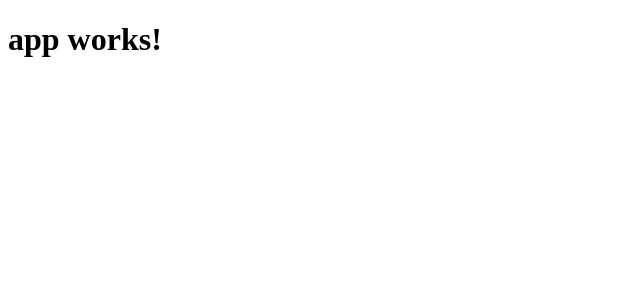
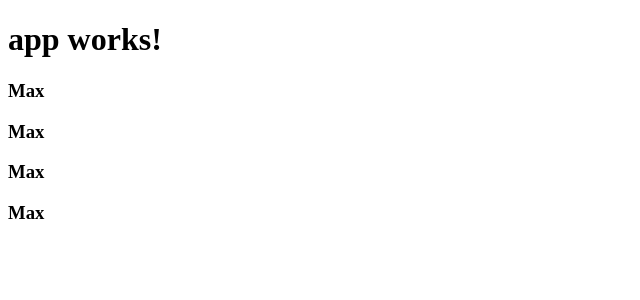
Before and after one commit to leonwatson2/Angular-4-Essentials, an Angular app: page / in a window 1280 px wide. Shown: the top 300 px of the page, without its empty margins (0-640 px from the left). Built offline with nearby package versions, Linux system fonts and the light colour scheme.

Commit message:
Creating Components

```diff
--- a/package.json
+++ b/package.json
@@ -21,6 +21,7 @@
     "@angular/platform-browser-dynamic": "^4.0.0",
     "@angular/router": "^4.0.0",
     "core-js": "^2.4.1",
+    "materialize-css": "^0.100.2",
     "rxjs": "^5.1.0",
     "zone.js": "^0.8.4"
   },
--- a/src/app/app.component.html
+++ b/src/app/app.component.html
@@ -1,3 +1,7 @@
 <h1>
   {{title}}
 </h1>
+<dog-details></dog-details>
+<dog-details></dog-details>
+<dog-details></dog-details>
+<dog-details></dog-details>
--- a/src/app/app.module.ts
+++ b/src/app/app.module.ts
@@ -4,10 +4,11 @@ import { FormsModule } from '@angular/forms';
 import { HttpModule } from '@angular/http';
 
 import { AppComponent } from './app.component';
-
+import { DogDetailsComponent } from './dog-details/dog-details.component'
 @NgModule({
   declarations: [
-    AppComponent
+    AppComponent,
+    DogDetailsComponent
   ],
   imports: [
     BrowserModule,
--- /dev/null
+++ b/src/app/dog-details/dog-details.component.ts
@@ -0,0 +1,17 @@
+import { Component } from '@angular/core'
+
+//Component Decorator needed to tell angular that you're creating a component
+@Component({
+    selector:"dog-details",// is the css selector that identifies the component in a template
+    template:`
+            <div>
+                <h3>{{name}}</h3>
+            </div>
+            `//template for the view or the HTML used for the component view
+})
+export class DogDetailsComponent{
+    name:String
+    constructor(){
+        this.name = "Max"
+    }
+}
```
Also changed, not shown: 1 other file (tests, documents, lock files or other folders).
